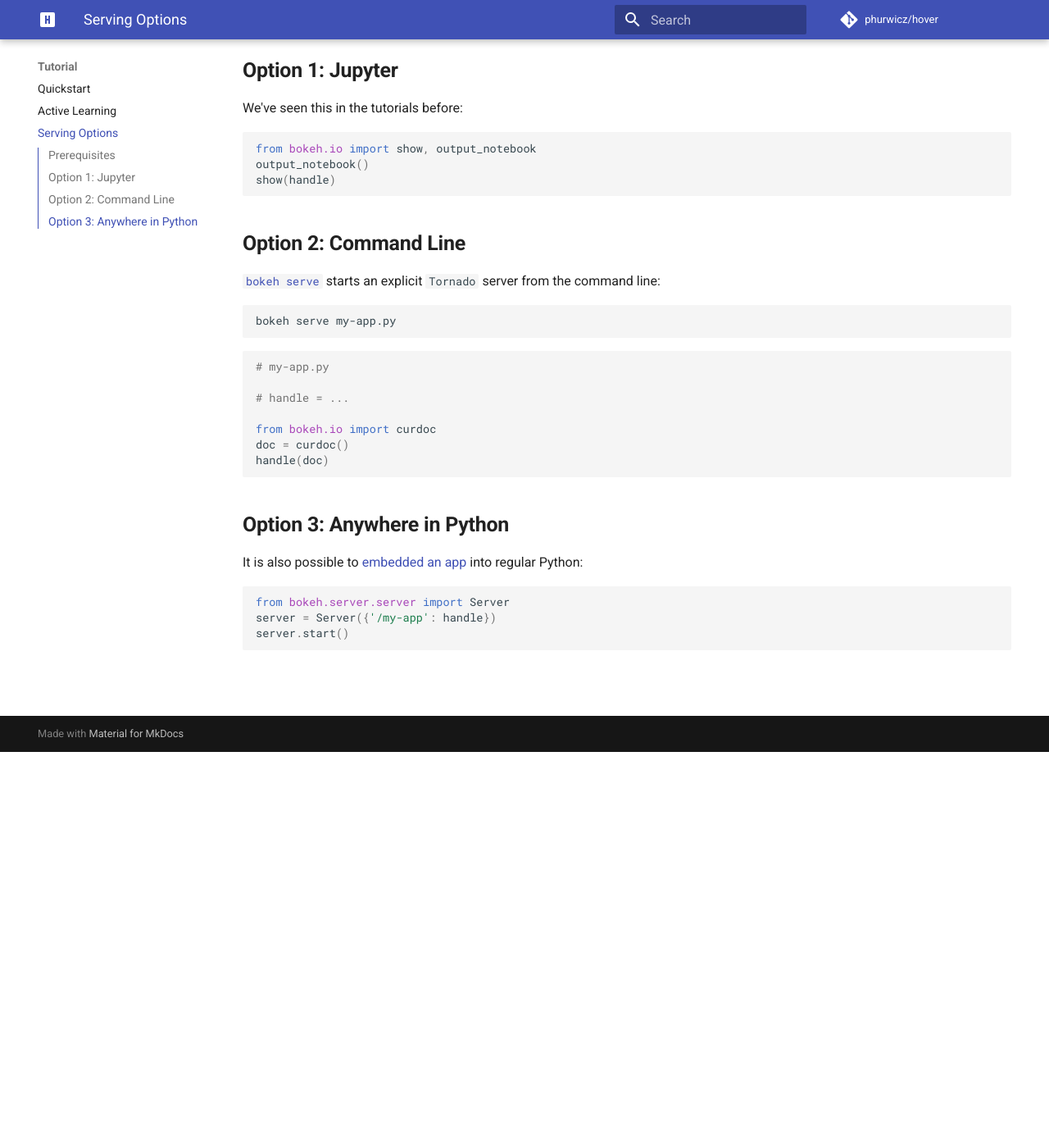
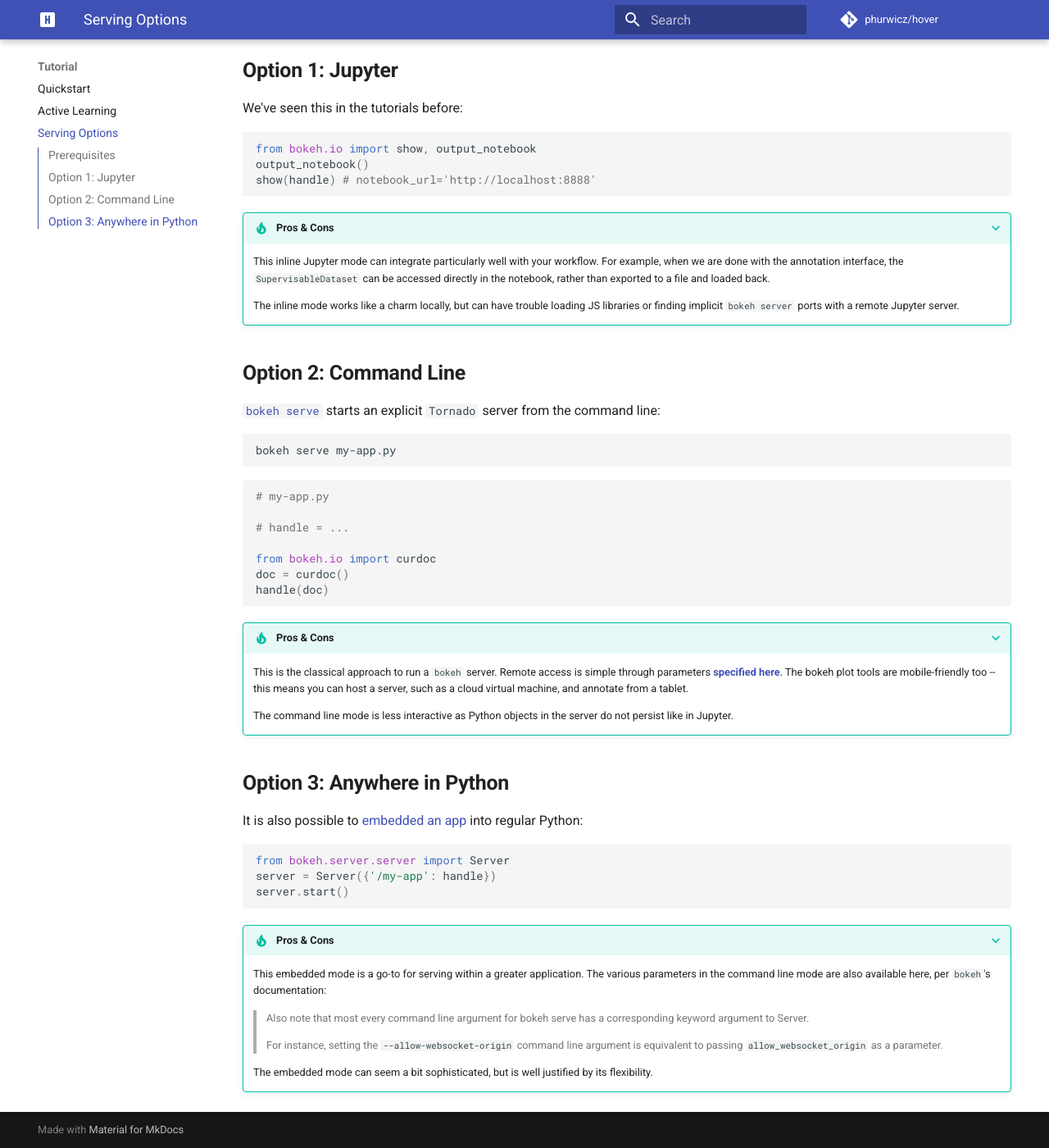
Before and after one commit to phurwicz/hover, an MkDocs documentation site: the page built from docs/pages/tutorial/t2-bokeh-app.md, in a window 1280 px wide and 1400 px high, scrolled down 483 px. Shown: the whole window at 82% size. Built offline with MkDocs 1.6.1 and Material for MkDocs 9.7.7, drawn with Linux system fonts in a browser that asks for light colours; emoji names are drawn with the system emoji font; comment, search, counter and statistics services are not loaded.

Commit message:
Docs shipping hover: added pros & cons comments

````diff
--- a/docs/pages/tutorial/t2-bokeh-app.md
+++ b/docs/pages/tutorial/t2-bokeh-app.md
@@ -20,8 +20,13 @@
 ```Python
 from bokeh.io import show, output_notebook
 output_notebook()
-show(handle)
+show(handle) # notebook_url='http://localhost:8888'
 ```
+
+???+ tip "Pros & Cons"
+    This inline Jupyter mode can integrate particularly well with your workflow. For example, when we are done with the annotation interface, the `SupervisableDataset` can be accessed directly in the notebook, rather than exported to a file and loaded back.
+
+    The inline mode works like a charm locally, but can have trouble loading JS libraries or finding implicit `bokeh server` ports with a remote Jupyter server.
 
 ## **Option 2: Command Line**
 
@@ -41,6 +46,11 @@
 handle(doc)
 ```
 
+???+ tip "Pros & Cons"
+    This is the classical approach to run a `bokeh` server. Remote access is simple through parameters [**specified here**](https://docs.bokeh.org/en/latest/docs/reference/command/subcommands/serve.html). The bokeh plot tools are mobile-friendly too -- this means you can host a server, such as a cloud virtual machine, and annotate from a tablet.
+
+    The command line mode is less interactive as Python objects in the server do not persist like in Jupyter.
+
 ## **Option 3: Anywhere in Python**
 
 It is also possible to [embedded an app](https://docs.bokeh.org/en/latest/docs/user_guide/server.html#embedding-bokeh-server-as-a-library) into regular Python:
@@ -50,3 +60,12 @@
 server = Server({'/my-app': handle})
 server.start()
 ```
+
+???+ tip "Pros & Cons"
+    This embedded mode is a go-to for serving within a greater application. The various parameters in the command line mode are also available here, per `bokeh`'s documentation:
+
+    > Also note that most every command line argument for bokeh serve has a corresponding keyword argument to Server.
+    >
+    > For instance, setting the `--allow-websocket-origin` command line argument is equivalent to passing `allow_websocket_origin` as a parameter.
+
+    The embedded mode can seem a bit sophisticated, but is well justified by its flexibility.
````
Also changed, not shown: other parts of docs/pages/tutorial/t2-bokeh-app.md (+1 -1 lines).
